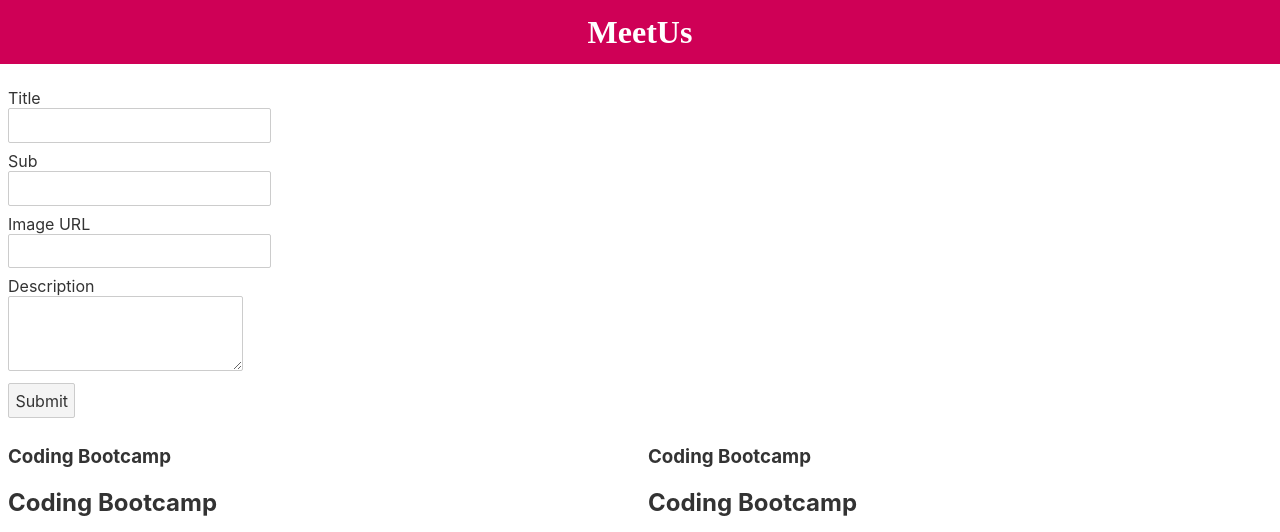
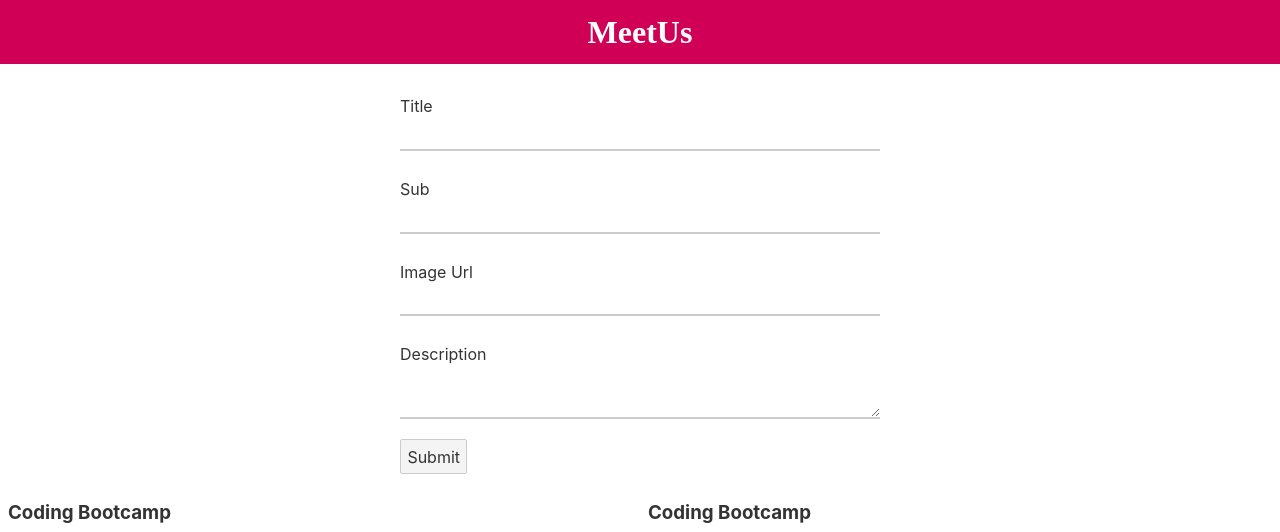
Before and after one commit to NhiITla/Svelte_learning, a Svelte app in the folder Code/: page / in a window 1280 px wide. Shown: the top 532 px of the page. Built offline with nearby package versions, Linux system fonts and the light colour scheme.

Commit message:
Added TextInput component

```diff
--- a/Code/src/App.svelte
+++ b/Code/src/App.svelte
@@ -2,6 +2,7 @@
 import Header from "./UI/Header.svelte";
 // import MeetupsItem from "./Meetups/MeetupsItem.svelte";
 import MeetupGrid from "./Meetups/MeetupGrid.svelte";
+import TextInput from "./UI/TextInput.svelte";
 
 let title = '';
 let sub = '';
@@ -28,7 +29,7 @@ let meetups = [{
 ]
 
 function addMeetup() {
-    let newMeetup={
+    let newMeetup = {
         id: Math.random().toString(),
         title: title,
         sub: sub,
@@ -37,7 +38,7 @@ function addMeetup() {
     };
 
     // meetups.push(newMeetup) //DOES NOT WORK -> not update the dom , not work for svelte -> use js
-    meetups=[...meetups, newMeetup];
+    meetups = [...meetups, newMeetup];
 }
 </script>
 
@@ -45,28 +46,43 @@ function addMeetup() {
 main {
     margin-top: 5rem;
 }
+
+form {
+    width: 30rem;
+    max-width: 90%;
+    margin: auto;
+}
 </style>
 
 <Header/>
     <main>
         <form on:submit|preventDefault="{addMeetup}">
-            <div class="form-control">
-                <label for="title">Title</label>
-                <input type="text" id="title" bind:value={title}/>
-            </div>
-            <div class="form-control">
-                <label for="sub">Sub</label>
-                <input type="text" id="sub" bind:value={sub}/>
-            </div>
-            <div class="form-control">
-                <label for="imageUrl">Image URL</label>
-                <input type="text" id="imageUrl" bind:value={imageUrl}/>
-            </div>
-            <div class="form-control">
-                <label for="des">Description</label>
-                <textarea rows="3" id="des" bind:value={des}/>
-                    </div>
-                    <button>Submit</button>
-                    </form>
-                    <MeetupGrid meetups={meetups}/>
-                        </main>
+            <TextInput
+                id="title"
+                label="Title"
+                type = "Text"
+                value={title}
+                on:input={event =>(title = event.target.value)} />
+            <TextInput
+                id="sub"
+                label="Sub"
+                type = "Text"
+                value={sub}
+                on:input={event =>(sub = event.target.value)} />
+            <TextInput
+                id="imageUrl"
+                label="Image Url"
+                type = "Text"
+                value={imageUrl}
+                on:input={event =>(imageUrl = event.target.value)} />
+            <TextInput
+                id="des"
+                label="Description"
+                controlType = "textarea"
+                value={des}
+                on:input={event =>(des = event.target.value)} />
+
+            <button>Submit</button>
+        </form>
+        <MeetupGrid meetups={meetups}/>
+            </main>
--- /dev/null
+++ b/Code/src/UI/TextInput.svelte
@@ -0,0 +1,52 @@
+<script>
+export let controlType;
+export let id;
+export let label;
+export let rows;
+export let value;
+export let type;
+</script>
+
+<style>
+input,
+textarea {
+    display: block;
+    width: 100%;
+    font: inherit;
+    border: none;
+    border-bottom: 2px solid #ccc;
+    border-radius: 3px 3px 0 0;
+    background: white;
+    padding: 0.15rem 0.25rem;
+    transition: border-color 0.1s ease-out;
+}
+
+input:focus,
+textarea:focus {
+    border-color: #e40763;
+    outline: none;
+}
+
+label {
+    display: block;
+    margin-bottom: 0.5rem;
+    width: 100%;
+}
+
+.form-control {
+    padding: 0.5rem 0;
+    width: 100%;
+    margin: 0.25rem 0;
+}
+</style>
+
+<div class="form-control">
+    <label for="{id}">{label}</label>
+    {#if  controlType==="textarea"}
+    <textarea rows="{rows}" id="des" value={value} on:input/>
+        {:else}
+        <input type="{type}" id="{id}" value={value} on:input/>
+
+        {/if}
+
+        </div>
```
